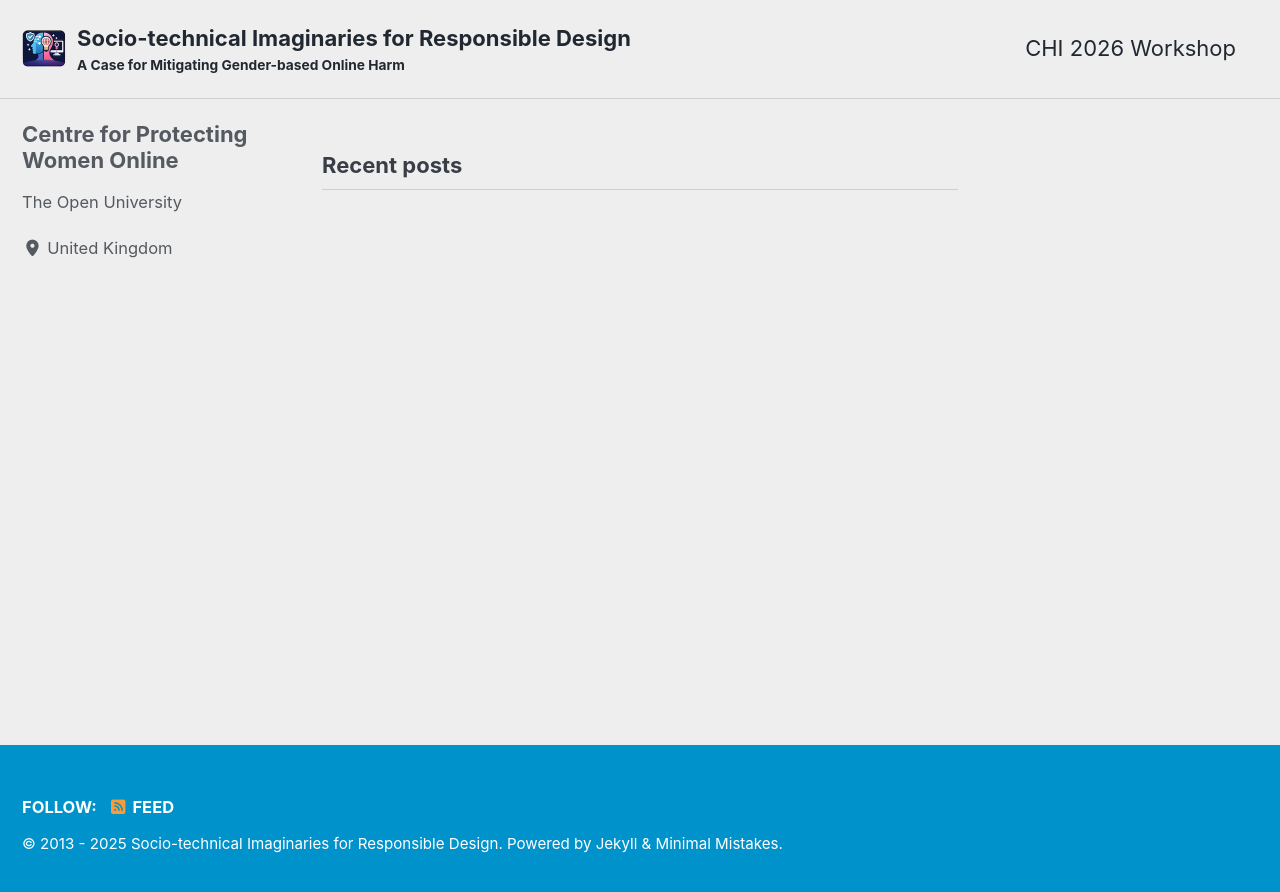
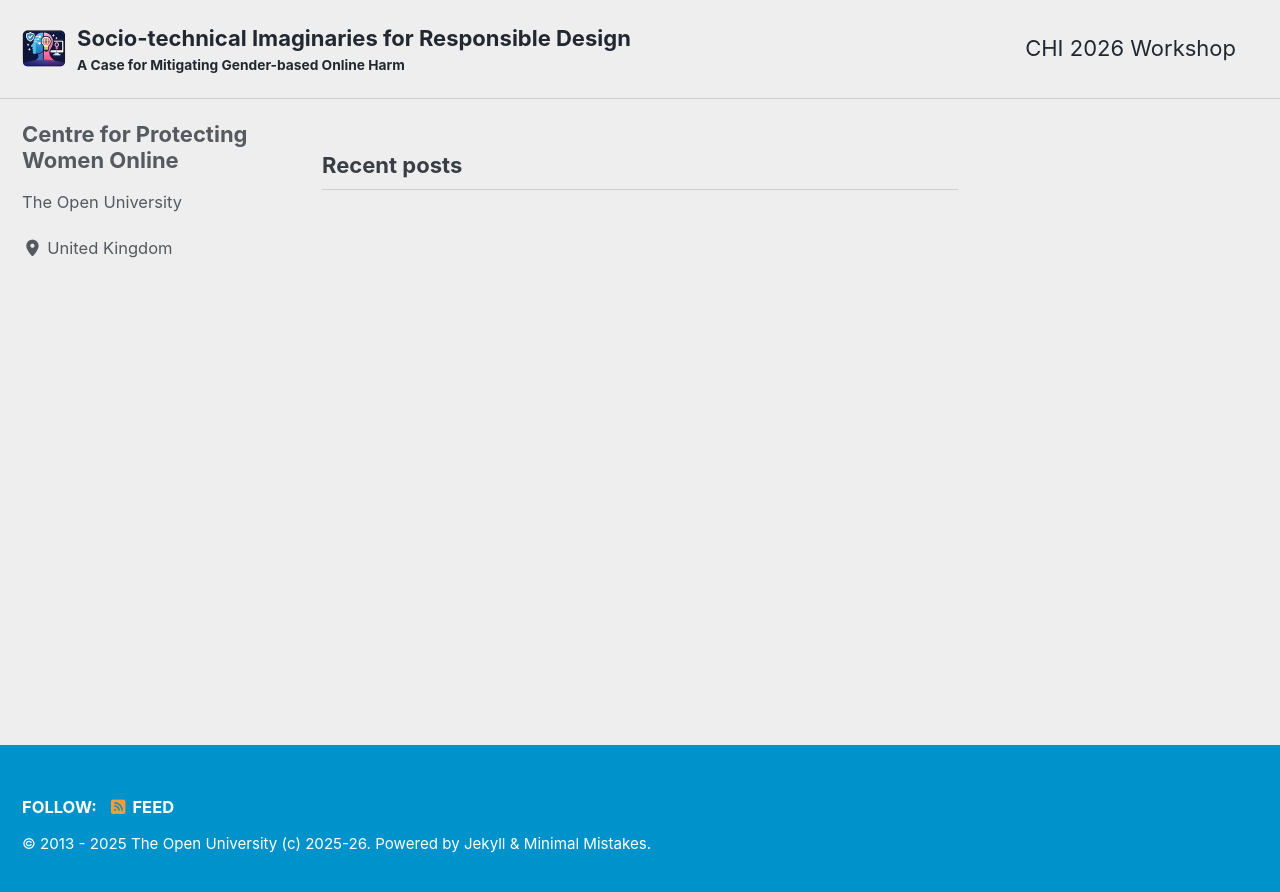
Before and after one commit to ou-cpwo/chi-sird-2026, a Jekyll site: the page built from index.html, in a window 1280 px wide. Shown: the top 892 px of the page. Built offline with Jekyll 4.4.1, drawn with Linux system fonts in a browser that asks for light colours; cached includes are drawn as plain includes; the list of posts is cut into pages by our own code.

Commit message:
Updated copyright notice and link

```diff
--- a/_config.yml
+++ b/_config.yml
@@ -31,8 +31,8 @@ masthead_title           : "Socio-technical Imaginaries for Responsible Design"
 breadcrumbs              : # true, false (default)
 words_per_minute         : 200
 enable_copy_code_button  : # true, false (default)
-copyright                : # "copyright" name, defaults to site.title
-copyright_url            : # "copyright" URL, defaults to site.url
+copyright                : "The Open University (c) 2025-26"
+copyright_url            : "https://cpwo.open.ac.uk/"
 comments:
   provider               : # false (default), "disqus", "discourse", "facebook", "staticman", "staticman_v2", "utterances", "giscus", "custom"
   disqus:
```
